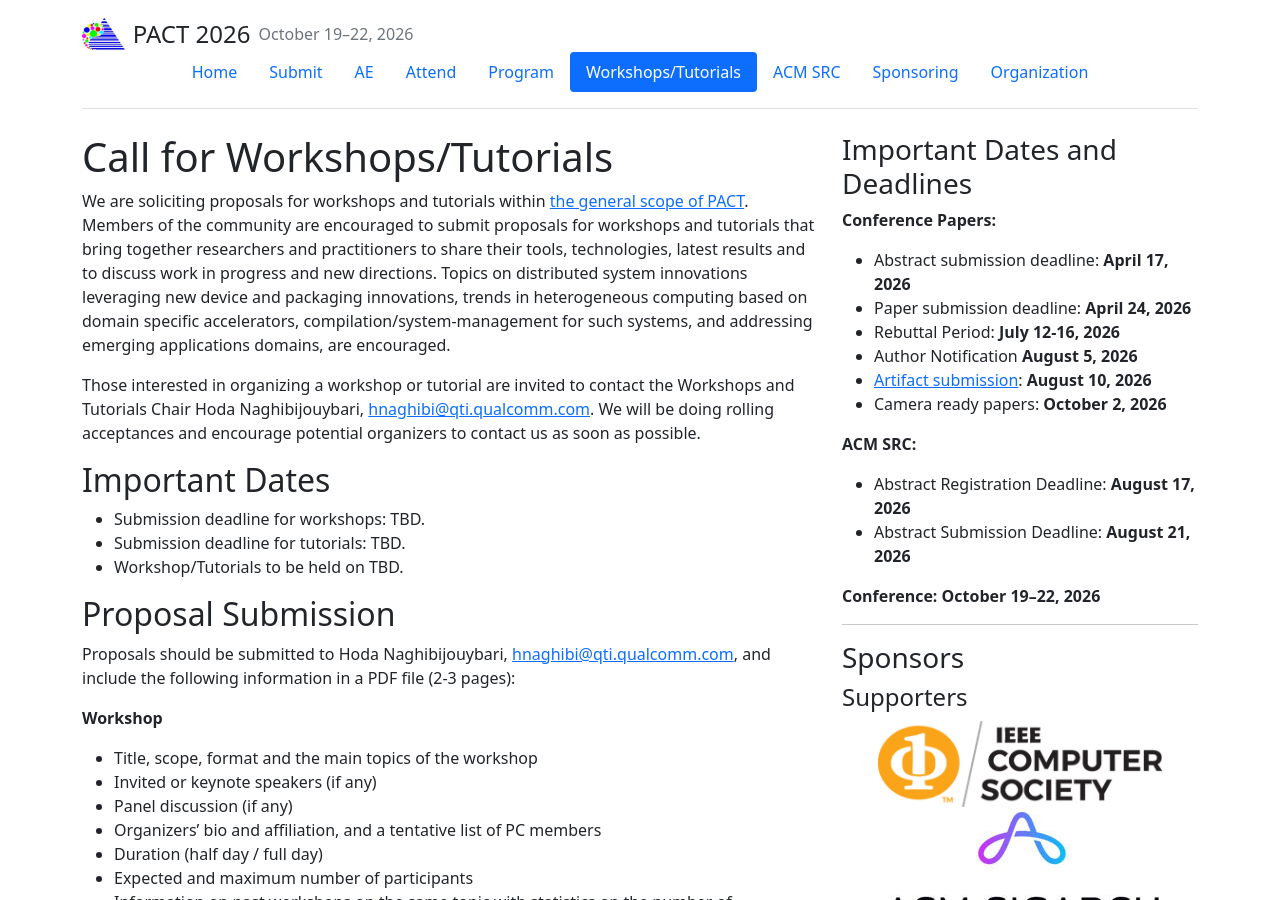
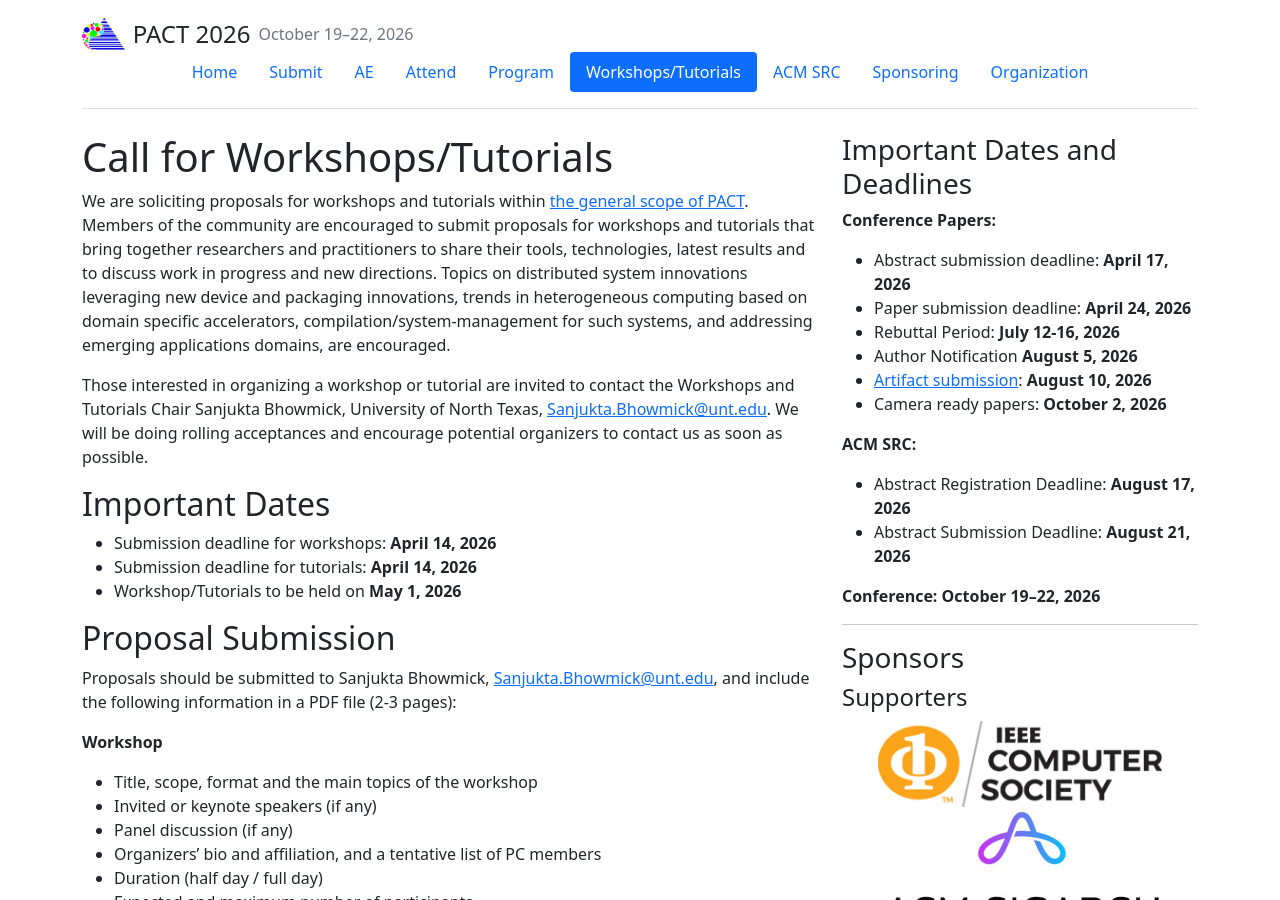
Before and after one commit to pact2026/pact2026.github.io, a Jekyll site: the page built from workshops/index.md, in a window 1280 px wide and 900 px high. Built offline with Jekyll 4.4.1, drawn with Linux system fonts in a browser that asks for light colours.

Commit message:
web: add artifact vice-chairs, and fix workshop contact

```diff
--- a/workshops/index.md
+++ b/workshops/index.md
@@ -10,17 +10,17 @@ show_sidebar: true
 
 We are soliciting proposals for workshops and tutorials within [the general scope of PACT](../submit). Members of the community are encouraged to submit proposals for workshops and tutorials that bring together researchers and practitioners to share their tools, technologies, latest results and to discuss work in progress and new directions. Topics on distributed system innovations leveraging new device and packaging innovations, trends in heterogeneous computing based on domain specific accelerators, compilation/system-management for such systems, and addressing emerging applications domains, are encouraged.
 
-Those interested in organizing a workshop or tutorial are invited to contact the Workshops and Tutorials Chair Hoda Naghibijouybari, [hnaghibi@qti.qualcomm.com](hnaghibi@qti.qualcomm.com). We will be doing rolling acceptances and encourage potential organizers to contact us as soon as possible.
+Those interested in organizing a workshop or tutorial are invited to contact the Workshops and Tutorials Chair Sanjukta Bhowmick, University of North Texas, [Sanjukta.Bhowmick@unt.edu](mailto:Sanjukta.Bhowmick@unt.edu). We will be doing rolling acceptances and encourage potential organizers to contact us as soon as possible.
 
 ## Important Dates
 
-- Submission deadline for workshops: TBD.
-- Submission deadline for tutorials: TBD.
-- Workshop/Tutorials to be held on TBD.
+- Submission deadline for workshops: **April 14, 2026**
+- Submission deadline for tutorials: **April 14, 2026**
+- Workshop/Tutorials to be held on **May 1, 2026**
 
 ## Proposal Submission
 
-Proposals should be submitted to Hoda Naghibijouybari, [hnaghibi@qti.qualcomm.com](hnaghibi@qti.qualcomm.com), and include the following information in a PDF file (2-3 pages):
+Proposals should be submitted to Sanjukta Bhowmick, [Sanjukta.Bhowmick@unt.edu](mailto:Sanjukta.Bhowmick@unt.edu), and include the following information in a PDF file (2-3 pages):
 
 **Workshop**
 
```
Also changed, not shown: organization/index.md (+5 -0 lines).
